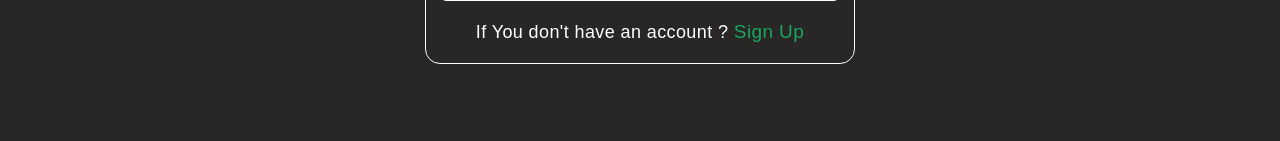
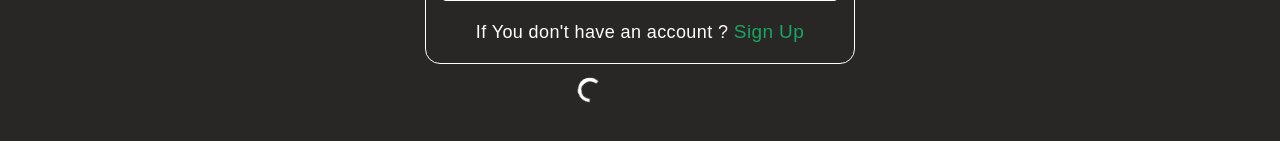
Before and after one commit to mehrojalieev/ContextApi_using-useReducer, a React (Vite) app: page /auth/login in a window 1280 px wide. Shown: the part 481-622 px from the top of the page. Built offline with nearby package versions, Linux system fonts and the light colour scheme.

Commit message:
Added Loading to the Login

```diff
--- a/src/routes/sub-routes/login/Login.jsx
+++ b/src/routes/sub-routes/login/Login.jsx
@@ -33,6 +33,9 @@
           <input value={loginEmail} onChange={(e) => setLoginEmail(e.target.value)} id="Email" type="email" />
         </div>
         <button type="submit">Login</button>
+        {/* Loaidng */}
+        <div  className="lds-ring"><div></div><div></div><div></div><div></div></div>
+        {/*  */}
         <p className="checkout-text">
           If You don't have an account ? <Link to='/auth/signup'>Sign Up</Link>
         </p>
--- a/src/routes/sub-routes/login/Login.scss
+++ b/src/routes/sub-routes/login/Login.scss
@@ -70,6 +70,7 @@
     }
 
     button {
+        position: relative;
         width: 100%;
         padding: 8px 0px;
         border: none;
@@ -105,3 +106,43 @@
         font-size: 19px;
     }
 }
+
+// Loading Style
+.lds-ring {
+    display: inline-block;
+    position: relative;
+    position: absolute;
+    bottom: 229px !important;
+    left: calc(50% - 70px) !important;
+    width: 20px;
+    height: 20px;
+  }
+  .lds-ring div {
+    box-sizing: border-box;
+    display: block;
+    position: absolute;
+    width: 24px;
+    height: 24px;
+    margin: 8px;
+    border: 3px solid #fff;
+    border-radius: 50%;
+    animation: lds-ring 1.2s cubic-bezier(0.5, 0, 0.5, 1) infinite;
+    border-color: #fff transparent transparent transparent;
+  }
+  .lds-ring div:nth-child(1) {
+    animation-delay: -0.45s;
+  }
+  .lds-ring div:nth-child(2) {
+    animation-delay: -0.3s;
+  }
+  .lds-ring div:nth-child(3) {
+    animation-delay: -0.15s;
+  }
+  @keyframes lds-ring {
+    0% {
+      transform: rotate(0deg);
+    }
+    100% {
+      transform: rotate(360deg);
+    }
+  }
```
